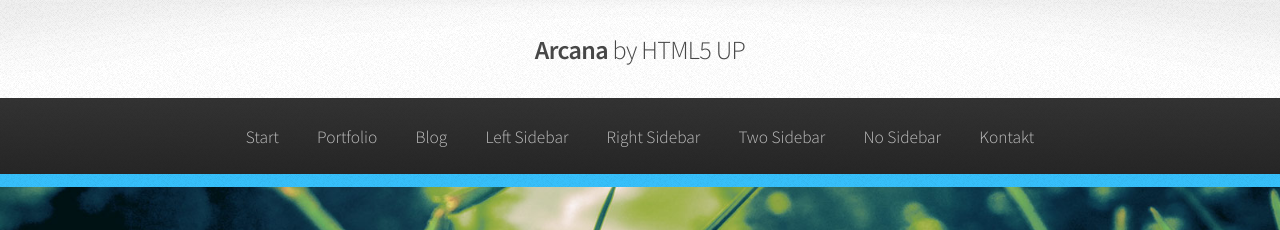
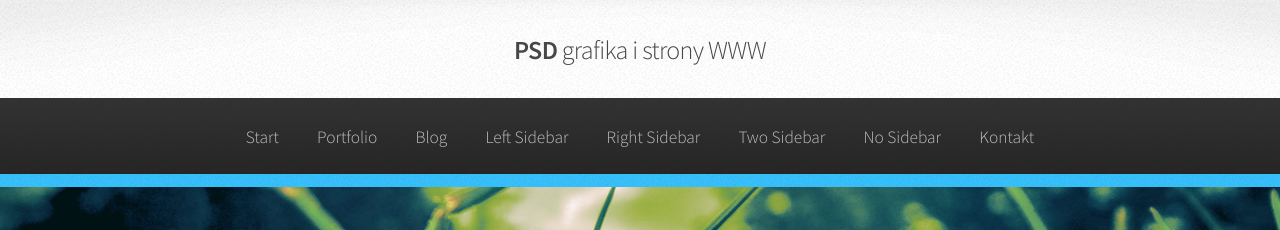
Before and after one commit to sp69/sp69.github.io, a Jekyll site: the page built from index.html, in a window 1280 px wide and 900 px high. Shown: the top 230 px of the window. Built offline with Jekyll 4.4.1, drawn with Linux system fonts in a browser that asks for light colours; the list of posts is cut into pages by our own code.

Commit message:
Initial commit

```diff
--- a/_includes/header.html
+++ b/_includes/header.html
@@ -6,7 +6,7 @@
 -->
 <html>
 	<head>
-		<title>Arcana by HTML5 UP</title>
+		<title>PSD grafika i strony WWW</title>
 		<meta http-equiv="content-type" content="text/html; charset=utf-8" />
 		<meta name="description" content="" />
 		<meta name="keywords" content="" />
@@ -29,7 +29,7 @@
 			<div id="header">
 
 				<!-- Logo -->
-					<h1><a href="{{ site.baseurl }}/index.html" id="logo">Arcana <em>by HTML5 UP</em></a></h1>
+					<h1><a href="{{ site.baseurl }}/index.html" id="logo">PSD <em>grafika i strony WWW</em></a></h1>
 
 				<!-- Nav -->
 					<nav id="nav">
@@ -39,11 +39,8 @@
 							<li>
 								<a href="">Portfolio</a>
 								<ul>
-									<li><a href="#">Lorem dolor</a></li>
-									<li><a href="#">Magna phasellus</a></li>
-									<li><a href="#">Etiam sed tempus</a></li>
 									<li>
-										<a href="">Submenu</a>
+										<a href="">Strony WWW</a>
 										<ul>
 											<li><a href="#">Lorem dolor</a></li>
 											<li><a href="#">Phasellus magna</a></li>
```
Also changed, not shown: other parts of _includes/header.html (+4 -1 lines).
